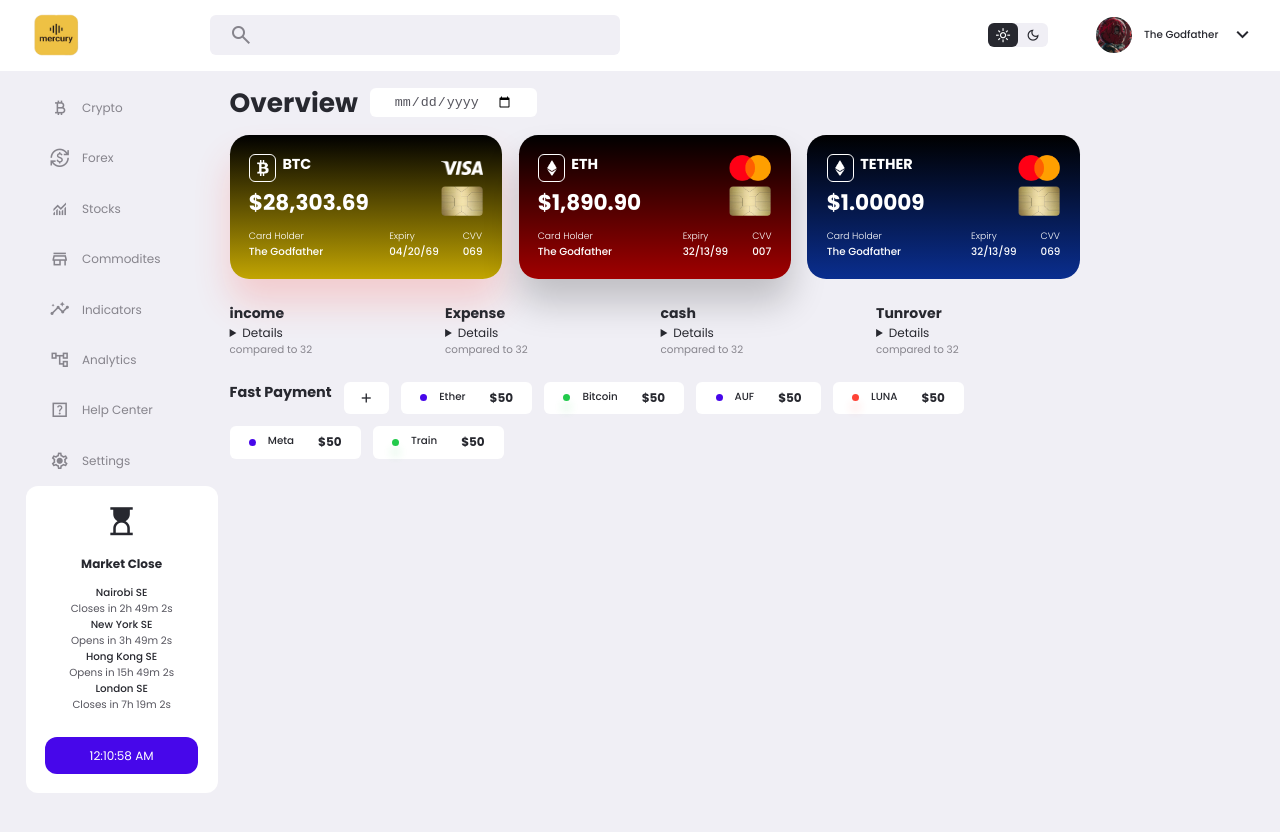
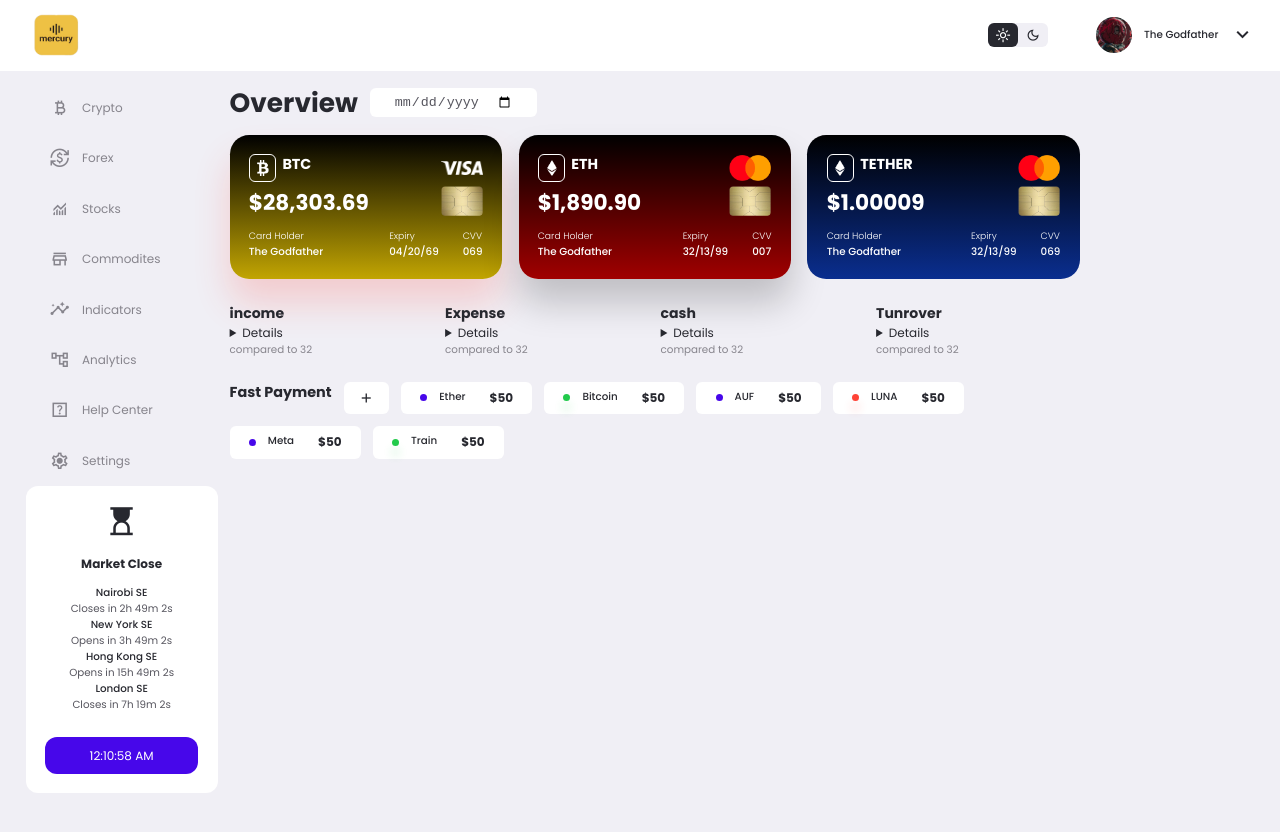
Before and after one commit to edd-ie/Mercury, a website: page index.html in a window 1280 px wide. Shown: the top 832 px of the page. Drawn offline with nearby package versions, Linux system fonts and the light colour scheme; a script that the page names is missing.

Commit message:
UI update

```diff
--- a/index.html
+++ b/index.html
@@ -24,10 +24,10 @@
         <nav>
             <div class="container">
                 <img src="./images/logo.png" alt="Logo" class="logo">
-                <div class="search-bar">
+                <!-- <div class="search-bar">
                     <span class="material-symbols-sharp">search</span>
                     <input type="search" name="" id="">
-                </div>
+                </div> -->
                 <div class="profile-area">
                     <div class="theme-btn">
                         <span class="material-symbols-sharp active">light_mode</span>
```
